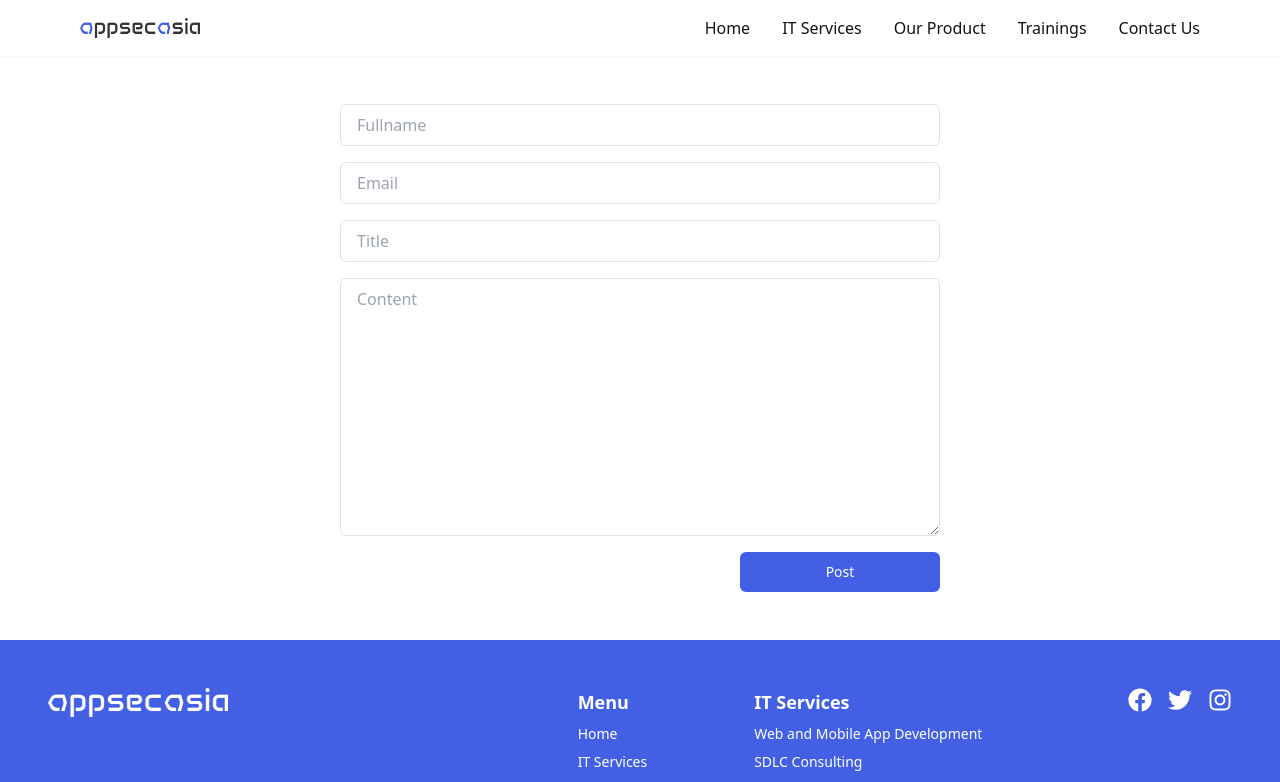
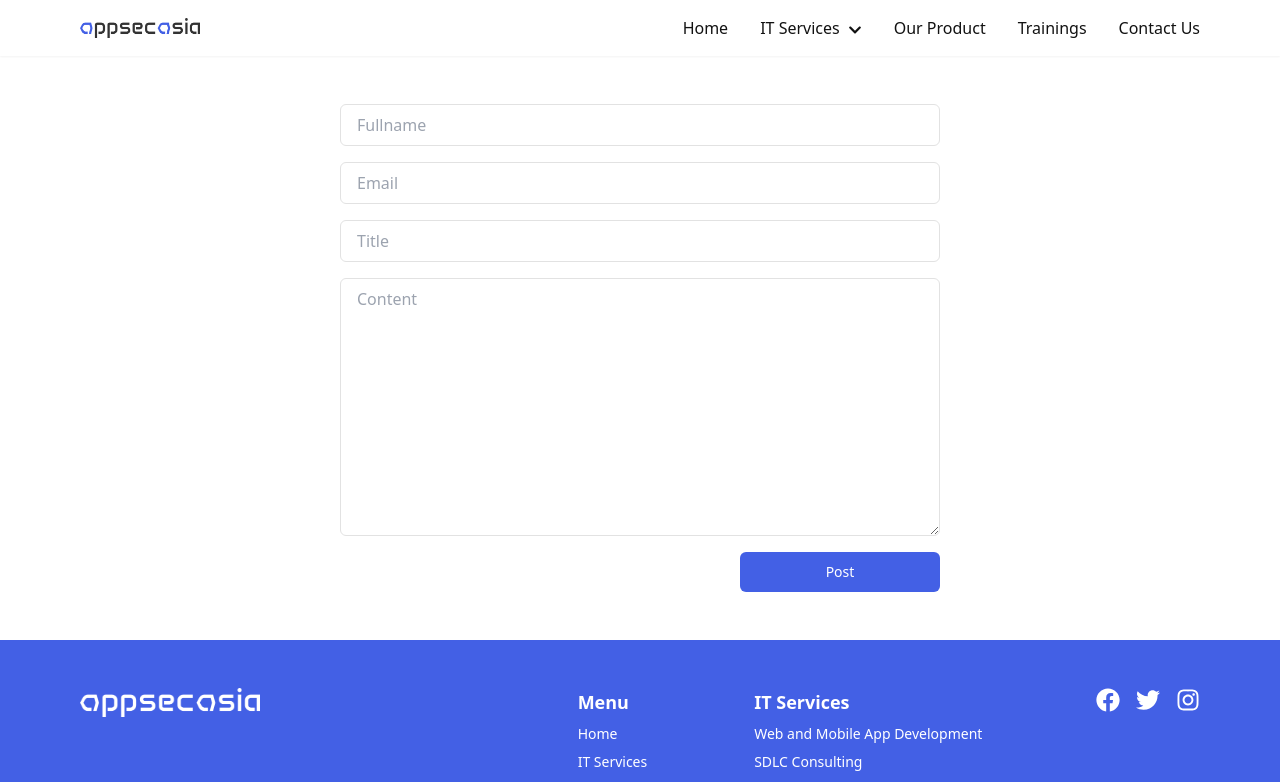
Before and after one commit to mirzavic4869/appsec-asia, a Next.js app: page /post in a window 1280 px wide. Shown: the top 782 px of the page. Built offline with nearby package versions, Linux system fonts and the light colour scheme.

Commit message:
add: sub menu it service

```diff
--- a/src/components/footer/footer.js
+++ b/src/components/footer/footer.js
@@ -7,7 +7,7 @@ import Image from 'next/image'
 
 export default function FooterLandingPage() {
   return (
-    <footer className="px-4 py-6 md:py-12 bg-secondary md:px-8 lg:px-12">
+    <footer className="px-4 py-6 md:py-12 bg-secondary md:px-16 lg:px-20">
       <div className="flex flex-col justify-between gap-6 mx-auto md:flex-row max-w-7xl">
         <div className="flex flex-col md:justify-between">
           <Link href={'/'} className="mb-8">
--- a/src/components/header/header.js
+++ b/src/components/header/header.js
@@ -1,15 +1,35 @@
 import Link from 'next/link'
 import React, { useState } from 'react'
 import { navbarLandingPageMenu } from '../lib'
-import { FaBars, FaTimes } from 'react-icons/fa'
+import { FaBars, FaChevronDown, FaTimes } from 'react-icons/fa'
 import logo from '/public/logo-appsecasia.png'
 import Image from 'next/image'
 
 export default function HeaderLandingPage() {
   // const [active, setActive] = useState(false)
   const [isShowMobileMenu, setIsShowMobileMenu] = useState(false)
+  const [isShowSubMenu, setIsShowSubMenu] = useState(false)
+
+  const subMenu = [
+    {
+      sub_title: 'Web and Mobile App Development',
+      url: '/services/web-dev',
+    },
+    {
+      sub_title: 'SDLC Consulting',
+      url: '/services/sdlc-consulting',
+    },
+    {
+      sub_title: 'Digital Forensic Investigation',
+      url: '/services/digital-forensic',
+    },
+    {
+      sub_title: 'Penetration Testing',
+      url: '/services/penetration-testing',
+    },
+  ]
   return (
-    <nav className="sticky top-0 z-50 p-4 bg-white shadow-sm md:px-16 lg:px-20">
+    <nav className="sticky top-0 z-40 p-4 bg-white shadow-sm md:px-16 lg:px-20">
       <div className="flex flex-row items-center justify-between mx-auto max-w-7xl">
         <Link href={'/'}>
           <Image src={logo} alt="Logo Appsecasia" width={120} />
@@ -26,16 +46,46 @@ export default function HeaderLandingPage() {
           />
         )}
 
-        <div className="flex-row items-center hidden gap-8 md:flex">
-          {navbarLandingPageMenu.map(({ title, url }, index) => (
+        <div className="relative flex-row items-center hidden gap-8 md:flex">
+          {navbarLandingPageMenu.map((item, index) => (
             <ul key={index}>
-              <Link href={url}>
-                <li className="hover:text-secondary hover:cursor-pointer">
-                  {title}
-                </li>
+              <Link href={item.url}>
+                <li
+                  onClick={() =>
+                    setIsShowSubMenu(
+                      item.title === 'IT Services' ? !isShowSubMenu : false
+                    )
+                  }
+                  className="flex items-center gap-2 transition-colors duration-300 hover:text-secondary hover:cursor-pointer"
+                >
+                  {item.title}{' '}
+                  {item.title === 'IT Services' ? (
+                    <span className="mt-1">
+                      <FaChevronDown size={14} />
+                    </span>
+                  ) : (
+                    ''
+                  )}
+                </li>{' '}
               </Link>
             </ul>
           ))}
+          {/* Sub Menu */}
+          {isShowSubMenu && (
+            <div className="absolute z-50 hidden w-48 p-6 rounded-md shadow-2xl md:block bg-slate-50 top-8 left-14">
+              <div className="flex flex-col gap-4">
+                {subMenu.map(({ sub_title, url }, index) => (
+                  <ul key={index}>
+                    <Link href={url}>
+                      <li className="text-sm hover:text-secondary hover:cursor-pointer">
+                        {sub_title}
+                      </li>
+                    </Link>
+                  </ul>
+                ))}
+              </div>
+            </div>
+          )}
         </div>
       </div>
 
@@ -46,10 +96,37 @@ export default function HeaderLandingPage() {
             {navbarLandingPageMenu.map(({ title, url }, index) => (
               <ul key={index}>
                 <Link href={url}>
-                  <li className="hover:text-secondary hover:cursor-pointer">
-                    {title}
+                  <li
+                    onClick={() =>
+                      setIsShowSubMenu(
+                        title === 'IT Services' ? !isShowSubMenu : false
+                      )
+                    }
+                    className="flex items-center gap-2 hover:text-secondary hover:cursor-pointer"
+                  >
+                    {title}{' '}
+                    {title === 'IT Services' ? (
+                      <span className="mt-1">
+                        <FaChevronDown size={14} />
+                      </span>
+                    ) : (
+                      ''
+                    )}
                   </li>
                 </Link>
+                {isShowSubMenu && title === 'IT Services' && (
+                  <div className="flex flex-col gap-3 py-4 ml-4 md:hidden">
+                    {subMenu.map(({ sub_title, url }, index) => (
+                      <ul key={index}>
+                        <Link href={url}>
+                          <li className="text-sm hover:text-secondary hover:cursor-pointer">
+                            {sub_title}
+                          </li>
+                        </Link>
+                      </ul>
+                    ))}
+                  </div>
+                )}
               </ul>
             ))}
           </div>
--- a/src/components/lib/footer.js
+++ b/src/components/lib/footer.js
@@ -29,19 +29,19 @@ export const footerMenu = [
     sub_menu: [
       {
         sub_title: 'Web and Mobile App Development',
-        url: '/web-dev',
+        url: '/services/web-dev',
       },
       {
         sub_title: 'SDLC Consulting',
-        url: '/sdlc-consulting',
+        url: '/services/sdlc-consulting',
       },
       {
         sub_title: 'Digital Forensic Investigation',
-        url: '/digital-forensic',
+        url: '/services/digital-forensic',
       },
       {
         sub_title: 'Penetration Testing',
-        url: '/penetration-testing',
+        url: '/services/penetration-testing',
       },
     ],
   },
--- a/src/components/lib/navbar-landingpage.js
+++ b/src/components/lib/navbar-landingpage.js
@@ -6,6 +6,24 @@ export const navbarLandingPageMenu = [
   {
     title: 'IT Services',
     url: '',
+    sub_menu: [
+      {
+        sub_title: 'Web and Mobile App Development',
+        url: '/services/web-dev',
+      },
+      {
+        sub_title: 'SDLC Consulting',
+        url: '/services/sdlc-consulting',
+      },
+      {
+        sub_title: 'Digital Forensic Investigation',
+        url: '/services/digital-forensic',
+      },
+      {
+        sub_title: 'Penetration Testing',
+        url: '/services/penetration-testing',
+      },
+    ],
   },
   {
     title: 'Our Product',
--- a/src/components/pages/landing-page/hero-section.js
+++ b/src/components/pages/landing-page/hero-section.js
@@ -9,7 +9,7 @@ export default function HeroSection() {
       <div className="relative z-10 mx-auto max-w-7xl">
         <div className="text-center text-white">
           <h1 className="mb-6 text-4xl font-bold md:text-5xl">Appsec Asia</h1>
-          <h6 className="md:w-[48rem] mx-4 md:mx-auto mb-16">
+          <h6 className="lg:w-[48rem] md:w-[36rem] mx-4 md:mx-auto mb-16">
             <strong>Appsec Asia</strong> is a company involved in providing
             IT-security, specializing in computer, network, and application
             security system as well as computer software development.
```
Also changed, not shown: 1 other file (tests, documents, lock files or other folders).
